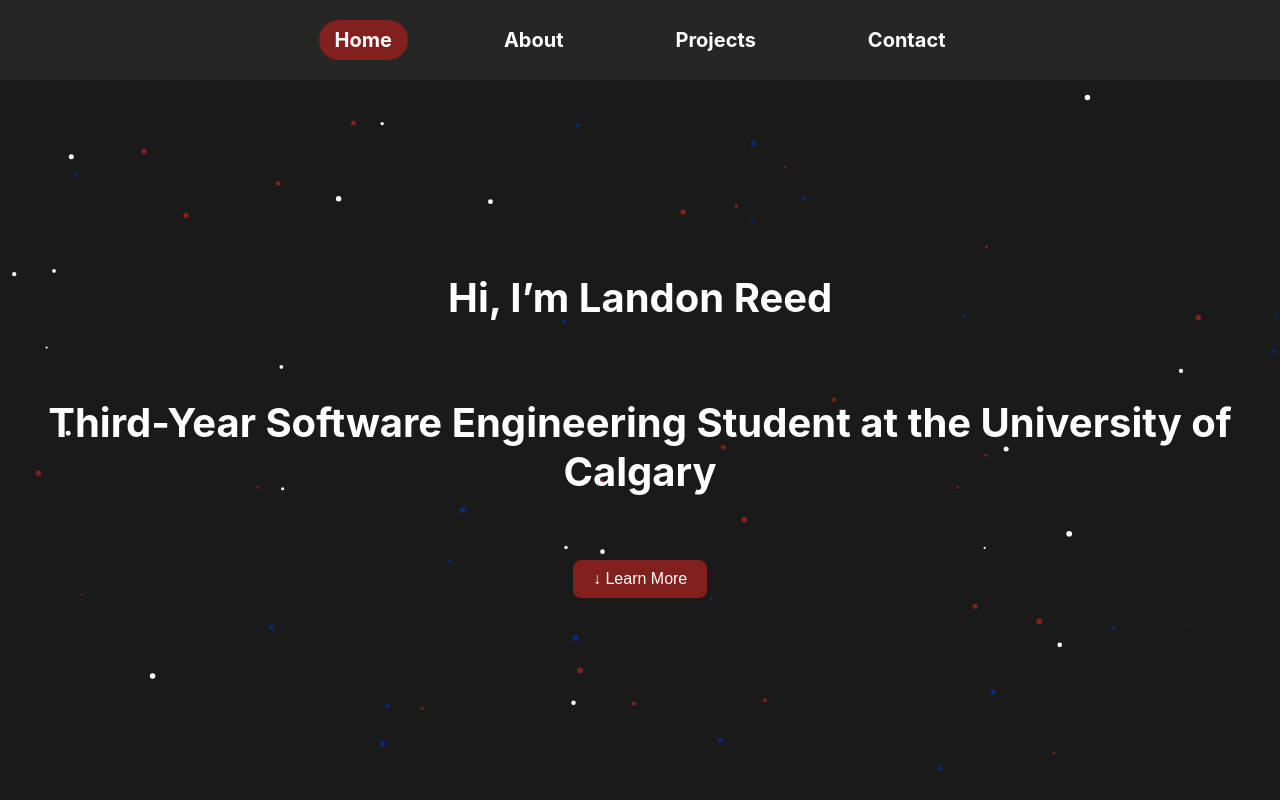
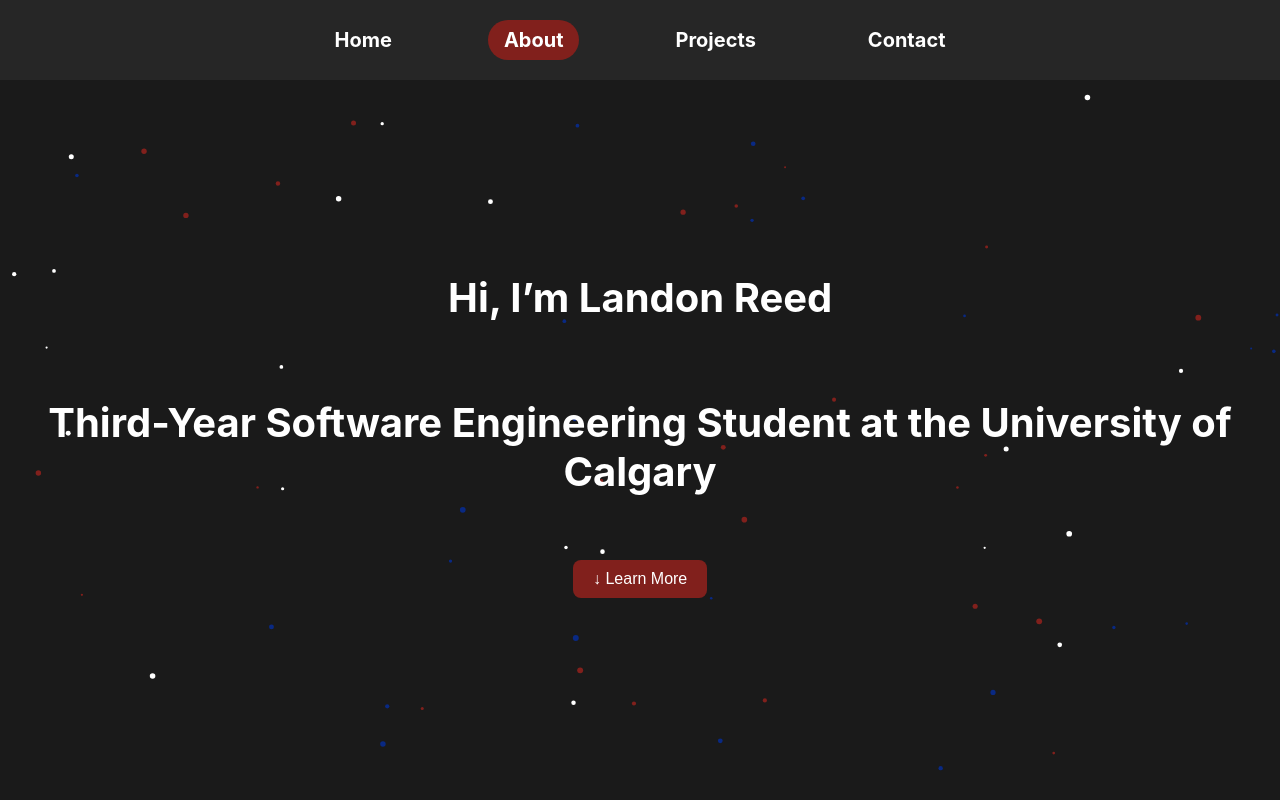
Before and after one commit to LReed03/portfolio, a React (Create React App) app: page / in a window 1280 px wide. Shown: the top 800 px of the page. Built offline with nearby package versions, Linux system fonts and the light colour scheme.

Commit message:
Fixed navbar ready for deployment

```diff
--- a/package.json
+++ b/package.json
@@ -1,7 +1,7 @@
 {
   "homepage": "http://lreed03.github.io/portfolio",
   "name": "portfolio",
-  "version": "0.1.0",
+  "version": "1.1.0",
   "private": true,
   "dependencies": {
     "@testing-library/dom": "^10.4.0",
--- a/src/Navbar.css
+++ b/src/Navbar.css
@@ -42,7 +42,6 @@ nav a:hover{
 @media (max-width: 600px) {
     .container {
         flex-direction: column;
-        height: auto;
         padding: 0.5rem 0;
         padding-left: .25rem;
         padding-right: .25rem;
--- a/src/Navbar.js
+++ b/src/Navbar.js
@@ -1,34 +1,62 @@
-import React, { useEffect, useState } from "react";
+import React, { useEffect, useRef, useState } from "react";
 import "./Navbar.css";
 
 const menus = ["Home", "About", "Projects", "Contact"];
 
 function Navbar() {
   const [activeSection, setActiveSection] = useState(menus[0]);
+  const ratiosRef = useRef({});
+  const headerRef = useRef(null);
 
   useEffect(() => {
-    const options = {
-      root: null,
-      rootMargin: "-80px 0px -40% 0px",
-      threshold: [0.15, 0.3, 0.6],
-    };
+    const navH = headerRef.current ? headerRef.current.offsetHeight : 0;
 
-    const observer = new IntersectionObserver((entries) => {
-      entries.forEach((entry) => {
-        if (entry.isIntersecting) setActiveSection(entry.target.id);
-      });
-    }, options);
+    const thresholds = Array.from({ length: 21 }, (_, i) => i / 20);
+
+    const observer = new IntersectionObserver(
+      (entries) => {
+        entries.forEach((entry) => {
+          ratiosRef.current[entry.target.id] = entry.intersectionRatio;
+        });
+
+
+        let bestId = activeSection;
+        let bestRatio = -1;
+        for (const id of menus) {
+          const r = ratiosRef.current[id] ?? -1;
+          if (r > bestRatio) {
+            bestRatio = r;
+            bestId = id;
+          }
+        }
+
+        const nearBottom =
+          window.innerHeight + window.scrollY >=
+          document.documentElement.scrollHeight - 2;
+        if (nearBottom) bestId = menus[menus.length - 1];
+
+        if (bestId !== activeSection) setActiveSection(bestId);
+      },
+      {
+        root: null,
+        rootMargin: `-${navH}px 0px 0px 0px`,
+        threshold: thresholds,
+      }
+    );
 
     const sections = menus
       .map((id) => document.getElementById(id))
       .filter(Boolean);
 
     sections.forEach((el) => observer.observe(el));
-    return () => sections.forEach((el) => observer.unobserve(el));
+    return () => {
+      sections.forEach((el) => observer.unobserve(el));
+      observer.disconnect();
+    };
   }, []);
 
   return (
-    <header className="container">
+    <header className="container" ref={headerRef} style={{ height: "10vh", position: "sticky", top: 0, zIndex: 100 }}>
       <nav>
         {menus.map((menu) => (
           <a
```
